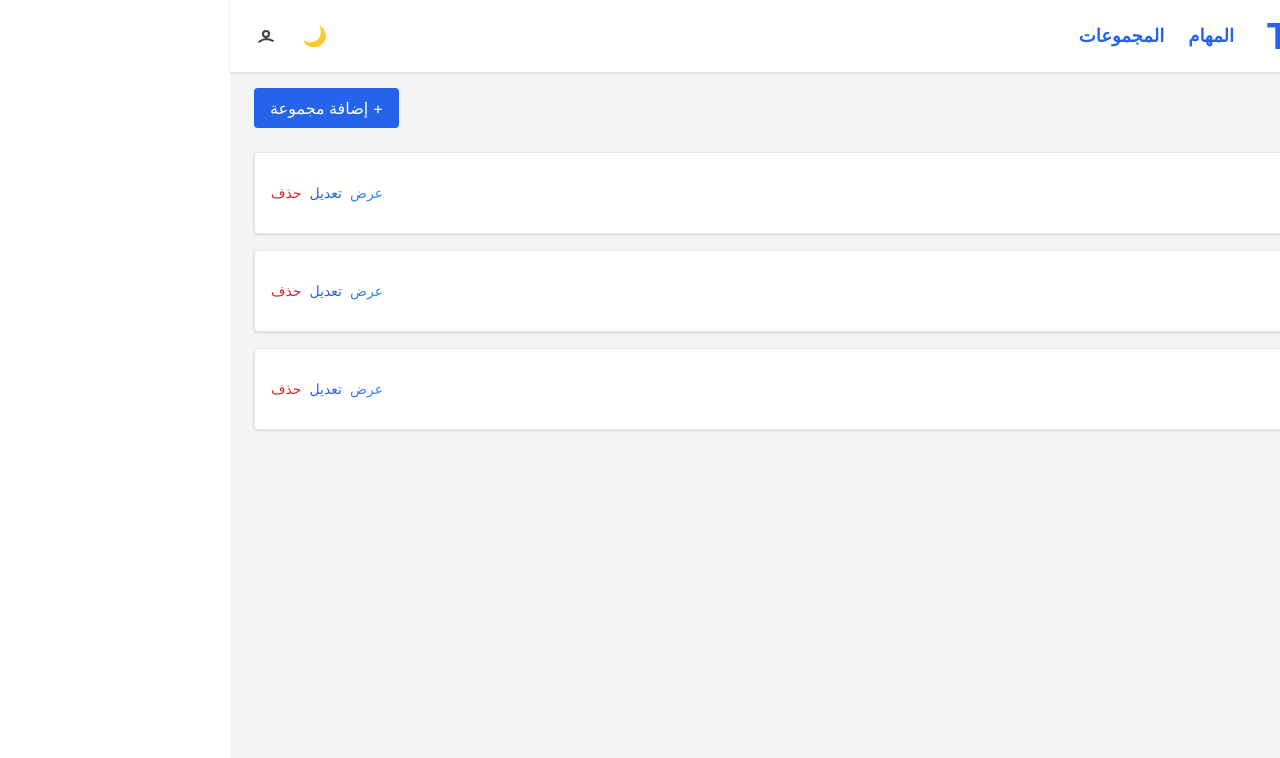
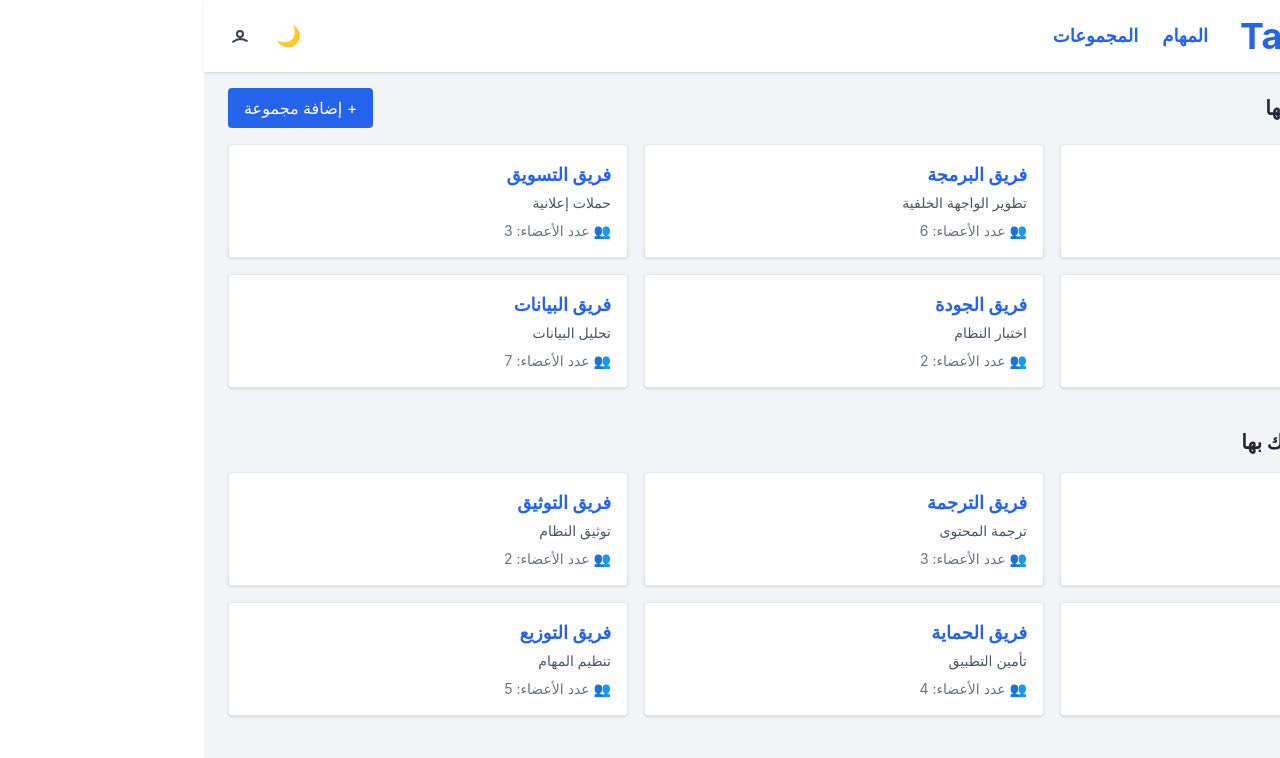
Before and after one commit to Diyaa2662/Task-Management-System, a React (Create React App) app: page /groups in a window 1280 px wide. Shown: the top 758 px of the page. Built offline with nearby package versions, Linux system fonts and the light colour scheme.

Commit message:
Improving the group system

```diff
--- a/src/pages/AddGroup.js
+++ b/src/pages/AddGroup.js
@@ -3,11 +3,20 @@ import { useNavigate } from "react-router-dom";
 
 function AddGroup() {
   const navigate = useNavigate();
-  const [groupName, setGroupName] = useState("");
+
+  const [formData, setFormData] = useState({
+    name: "",
+    description: "",
+  });
+
+  const handleChange = (e) => {
+    setFormData({ ...formData, [e.target.name]: e.target.value });
+  };
 
   const handleSubmit = (e) => {
     e.preventDefault();
-    console.log("تم إنشاء مجموعة:", groupName);
+    console.log("📌 تم إنشاء مجموعة:", formData);
+    // مستقبلاً: إرسال البيانات إلى الـ API
     navigate("/groups");
   };
 
@@ -19,20 +28,38 @@ function AddGroup() {
         </h2>
 
         <form onSubmit={handleSubmit} className="grid gap-4">
+          {/* 🔹 اسم المجموعة */}
           <div>
             <label className="block mb-1 text-sm text-gray-700 dark:text-gray-200">
               اسم المجموعة
             </label>
             <input
               type="text"
-              value={groupName}
-              onChange={(e) => setGroupName(e.target.value)}
+              name="name"
+              value={formData.name}
+              onChange={handleChange}
               required
               className="w-full p-2 border rounded dark:bg-gray-700 dark:text-white"
               placeholder="مثال: فريق التصميم"
             />
           </div>
 
+          {/* 🔹 وصف المجموعة */}
+          <div>
+            <label className="block mb-1 text-sm text-gray-700 dark:text-gray-200">
+              وصف المجموعة
+            </label>
+            <textarea
+              name="description"
+              value={formData.description}
+              onChange={handleChange}
+              rows={3}
+              className="w-full p-2 border rounded dark:bg-gray-700 dark:text-white"
+              placeholder="مثال: هذه المجموعة مسؤولة عن تصميم واجهات المستخدم"
+            ></textarea>
+          </div>
+
+          {/* 🔘 الأزرار */}
           <div className="flex justify-between gap-4 mt-4">
             <button
               type="submit"
--- a/src/pages/EditGroup.js
+++ b/src/pages/EditGroup.js
@@ -9,13 +9,22 @@ function EditGroup() {
   const existingGroup = {
     id,
     name: "فريق البرمجة",
+    description: "هذه المجموعة مسؤولة عن تطوير وظائف الموقع وكتابة الكود",
   };
 
-  const [groupName, setGroupName] = useState(existingGroup.name);
+  const [formData, setFormData] = useState({
+    name: existingGroup.name,
+    description: existingGroup.description,
+  });
+
+  const handleChange = (e) => {
+    setFormData({ ...formData, [e.target.name]: e.target.value });
+  };
 
   const handleSubmit = (e) => {
     e.preventDefault();
-    console.log("تم تعديل المجموعة:", groupName);
+    console.log("📌 تم تعديل المجموعة:", formData);
+    // مستقبلاً: إرسال البيانات إلى الـ API
     navigate("/groups");
   };
 
@@ -27,19 +36,37 @@ function EditGroup() {
         </h2>
 
         <form onSubmit={handleSubmit} className="grid gap-4">
+          {/* 🔹 اسم المجموعة */}
           <div>
             <label className="block mb-1 text-sm text-gray-700 dark:text-gray-200">
               اسم المجموعة
             </label>
             <input
               type="text"
-              value={groupName}
-              onChange={(e) => setGroupName(e.target.value)}
+              name="name"
+              value={formData.name}
+              onChange={handleChange}
               required
               className="w-full p-2 border rounded dark:bg-gray-700 dark:text-white"
             />
           </div>
 
+          {/* 🔹 وصف المجموعة */}
+          <div>
+            <label className="block mb-1 text-sm text-gray-700 dark:text-gray-200">
+              وصف المجموعة
+            </label>
+            <textarea
+              name="description"
+              value={formData.description}
+              onChange={handleChange}
+              rows={3}
+              className="w-full p-2 border rounded dark:bg-gray-700 dark:text-white"
+              placeholder="مثال: هذه المجموعة مسؤولة عن..."
+            ></textarea>
+          </div>
+
+          {/* 🔘 الأزرار */}
           <div className="flex justify-between gap-4 mt-4">
             <button
               type="submit"
@@ -50,7 +77,7 @@ function EditGroup() {
 
             <button
               type="button"
-              onClick={() => navigate("/groups")}
+              onClick={() => navigate("/groups/:id")}
               className="bg-gray-300 text-gray-800 px-4 py-2 rounded hover:bg-gray-400 dark:bg-gray-700 dark:text-white dark:hover:bg-gray-600 transition"
             >
               إلغاء
--- a/src/pages/Groups.js
+++ b/src/pages/Groups.js
@@ -1,81 +1,91 @@
-import React, { useState } from "react";
-import { Link } from "react-router-dom";
+import React from "react";
+import { useNavigate } from "react-router-dom";
 
 function Groups() {
-  // ✅ بيانات وهمية + تخزينها في حالة قابلة للتعديل
-  const [groups, setGroups] = useState([
-    { id: 1, name: "فريق التصميم", members: 4 },
-    { id: 2, name: "فريق البرمجة", members: 6 },
-    { id: 3, name: "فريق التسويق", members: 3 },
-  ]);
+  const navigate = useNavigate();
 
-  // ✅ دالة الحذف
-  const handleDelete = (id) => {
-    if (window.confirm("هل أنت متأكد من حذف هذه المجموعة؟")) {
-      const updated = groups.filter((group) => group.id !== id);
-      setGroups(updated);
-    }
-  };
+  // بيانات وهمية مقسمة لقسمين
+  const myGroups = [
+    {
+      id: 1,
+      name: "فريق التصميم",
+      description: "تصميم واجهات الموقع",
+      members: 4,
+    },
+    {
+      id: 2,
+      name: "فريق البرمجة",
+      description: "تطوير الواجهة الخلفية",
+      members: 6,
+    },
+    { id: 3, name: "فريق التسويق", description: "حملات إعلانية", members: 3 },
+    { id: 4, name: "فريق المحتوى", description: "كتابة مقالات", members: 5 },
+    { id: 5, name: "فريق الجودة", description: "اختبار النظام", members: 2 },
+    { id: 6, name: "فريق البيانات", description: "تحليل البيانات", members: 7 },
+  ];
 
-  return (
-    <div className="text-right">
-      <div className="flex flex-col sm:flex-row justify-between items-center mb-6 gap-4">
-        <h2 className="text-2xl font-bold text-gray-800 dark:text-white">
-          المجموعات
+  const joinedGroups = [
+    { id: 7, name: "فريق الدعم", description: "مساعدة العملاء", members: 4 },
+    { id: 8, name: "فريق الترجمة", description: "ترجمة المحتوى", members: 3 },
+    { id: 9, name: "فريق التوثيق", description: "توثيق النظام", members: 2 },
+    { id: 10, name: "فريق البحث", description: "دراسة المستخدم", members: 6 },
+    { id: 11, name: "فريق الحماية", description: "تأمين التطبيق", members: 4 },
+    { id: 12, name: "فريق التوزيع", description: "تنظيم المهام", members: 5 },
+  ];
+
+  // مكون لعرض قسم
+  const GroupSection = ({ title, groups, showAddButton }) => (
+    <div className="mb-10">
+      <div className="flex justify-between items-center mb-4">
+        <h2 className="text-xl font-bold text-gray-800 dark:text-white">
+          {title}
         </h2>
-        <Link
-          to="/groups/new"
+        {showAddButton && (
+          <button
+            onClick={() => navigate("/groups/new")}
             className="bg-blue-600 text-white px-4 py-2 rounded hover:bg-blue-700 transition"
           >
             + إضافة مجموعة
-        </Link>
+          </button>
+        )}
       </div>
 
-      <div className="grid gap-4">
+      <div className="grid grid-cols-1 sm:grid-cols-2 lg:grid-cols-3 gap-4">
         {groups.map((group) => (
           <div
             key={group.id}
-            className="p-4 bg-white dark:bg-gray-800 border rounded shadow flex justify-between items-center"
+            onClick={() => navigate(`/groups/${group.id}`)}
+            className="cursor-pointer p-4 bg-white dark:bg-gray-800 border rounded shadow hover:shadow-lg transition"
           >
-            <div>
-              <h3 className="text-lg font-semibold text-blue-600 dark:text-blue-400">
+            <h3 className="text-lg font-semibold text-blue-600 dark:text-blue-400 mb-1">
               {group.name}
             </h3>
-              <p className="text-sm text-gray-600 dark:text-gray-300">
-                عدد الأعضاء: {group.members}
+            <p className="text-sm text-gray-600 dark:text-gray-300 mb-2">
+              {group.description}
             </p>
-            </div>
-
-            <div className="flex gap-2">
-              {/* زر عرض التفاصيل */}
-              <Link
-                to={`/groups/${group.id}`}
-                className="text-sm text-blue-500 hover:underline"
-              >
-                عرض
-              </Link>
-
-              {/* زر تعديل */}
-              <Link
-                to={`/groups/${group.id}/edit`}
-                className="text-sm text-blue-600 hover:underline"
-              >
-                تعديل
-              </Link>
-
-              {/* زر حذف */}
-              <button
-                onClick={() => handleDelete(group.id)}
-                className="text-sm text-red-600 hover:underline"
-              >
-                حذف
-              </button>
-            </div>
+            <p className="text-sm text-gray-500 dark:text-gray-400">
+              👥 عدد الأعضاء: {group.members}
+            </p>
           </div>
         ))}
       </div>
     </div>
   );
+
+  return (
+    <div className="text-right">
+      <GroupSection
+        title="المجموعات التي أنشأتها"
+        groups={myGroups}
+        showAddButton={true}
+      />
+      <GroupSection
+        title="المجموعات التي أشارك بها"
+        groups={joinedGroups}
+        showAddButton={false}
+      />
+    </div>
+  );
 }
 
 export default Groups;
--- a/src/pages/Profile.js
+++ b/src/pages/Profile.js
@@ -70,9 +70,6 @@ function Profile() {
         <p>
           <strong>البريد:</strong> {user.email}
         </p>
-        <p>
-          <strong>الدور:</strong> {user.role}
-        </p>
       </div>
 
       {/* الإحصائيات (اختياري، وهمية مؤقتًا) */}
--- a/src/pages/Register.js
+++ b/src/pages/Register.js
@@ -45,7 +45,6 @@ function Register() {
       id: Date.now(),
       name: formData.name,
       email: formData.email,
-      role: "owner",
     };
 
     login(user);
```
Also changed, not shown: src/pages/GroupDetails.js (+36 -17 lines). Lines whose indentation alone changed are shown as unchanged.
